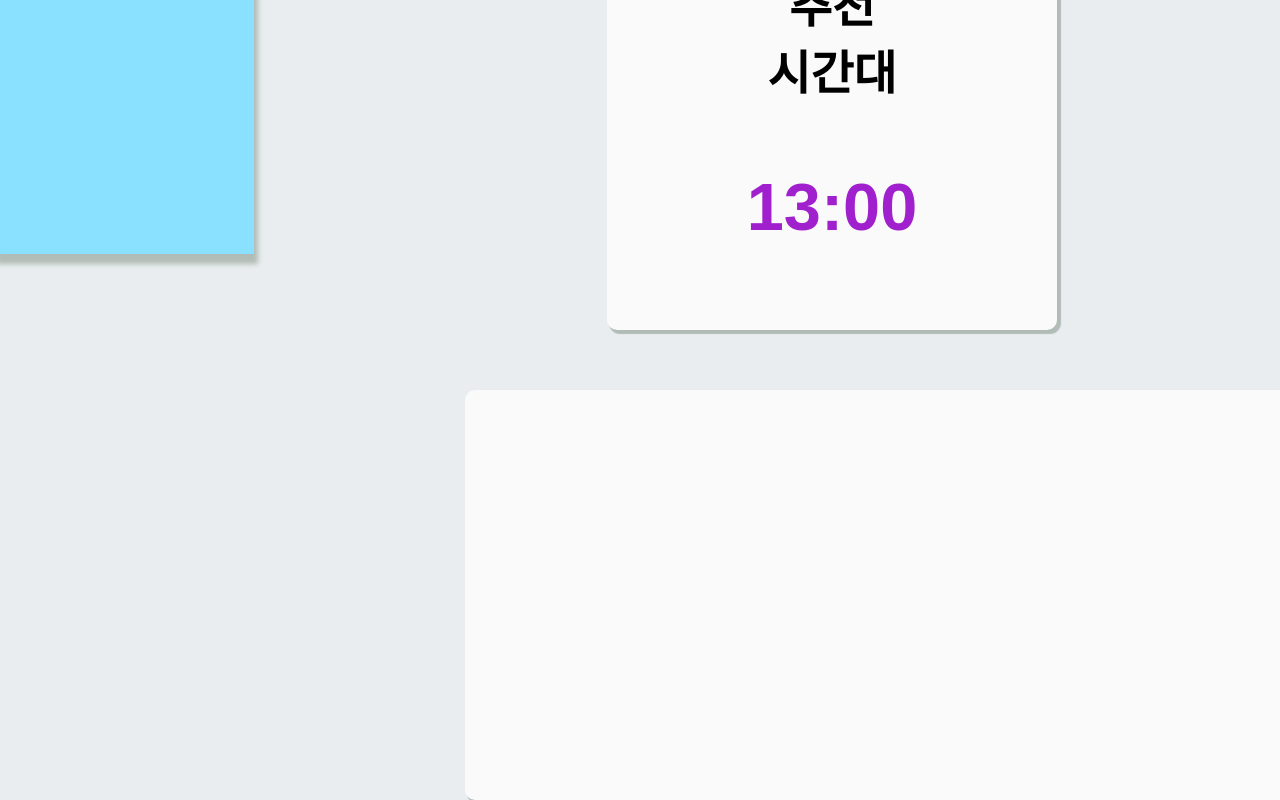
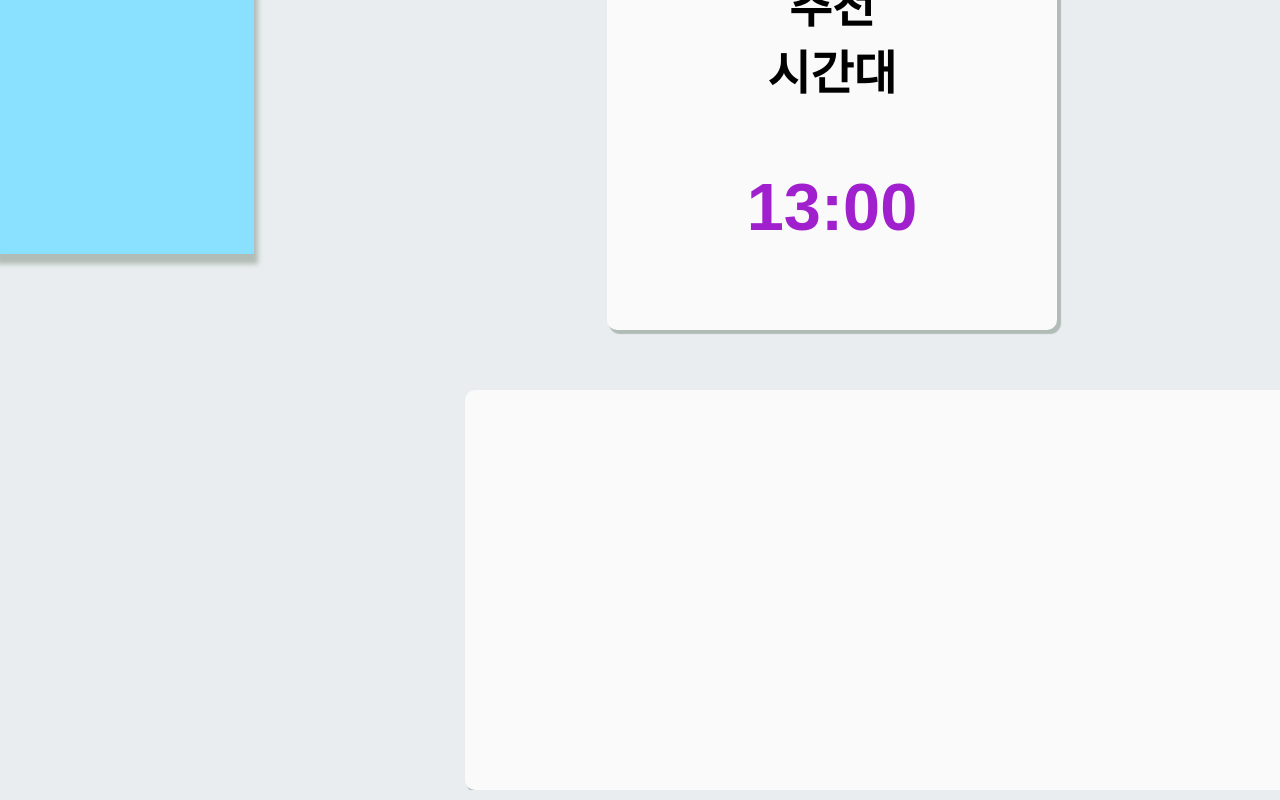
Before and after one commit to bssmsenter/senter_frontlend, a React (Create React App) app: page /time in a window 1280 px wide. Shown: the part 550-1350 px from the top of the page. Built offline with nearby package versions, Linux system fonts and the light colour scheme; a web font is replaced by a local one.

Commit message:
min :: time이 people에 영향 미치는 부분 수정

```diff
--- a/src/components/time.js
+++ b/src/components/time.js
@@ -23,7 +23,7 @@ function Time() {
                     <h3 className="rec_time">13:00</h3>
                 </div>
 
-                <div className="dateset">
+                <div className="graph">
 
                 </div>
             </section>
--- a/src/styles/time.css
+++ b/src/styles/time.css
@@ -89,7 +89,7 @@
   color: #A120CE;
 }
 
-.dateset {
+.graph {
   position: relative;
   width: 1470px;
   height: 400px;
```
